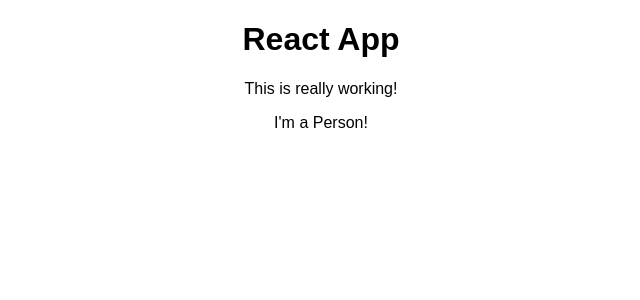
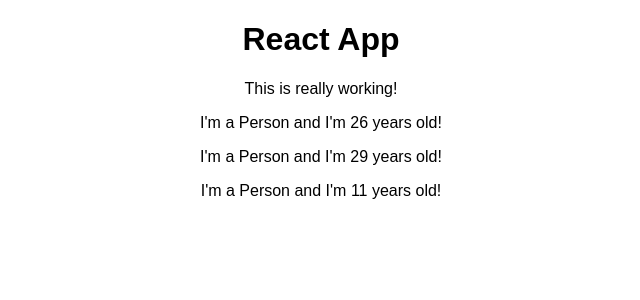
Before and after one commit to pchelka84/react-app-list-of-people, a React (Create React App) app: page / in a window 1280 px wide. Shown: the top 300 px of the page, without its empty margins (319-959 px from the left). Built offline with nearby package versions, Linux system fonts and the light colour scheme.

Commit message:
Outputing number of person's years dynamically

```diff
--- a/src/App.js
+++ b/src/App.js
@@ -9,6 +9,8 @@
         <h1>React App</h1>
         <p>This is really working!</p>
         <Person />
+        <Person />
+        <Person />
       </div>
     );
   }
--- a/src/Person/Person.js
+++ b/src/Person/Person.js
@@ -1,7 +1,11 @@
 import React from "react";
 
 const person = () => {
-  return <p>I'm a Person!</p>;
+  return (
+    <div>
+      <p>I'm a Person and I'm {Math.floor(Math.random() * 30)} years old!</p>
+    </div>
+  );
 };
 
 export default person;
```
